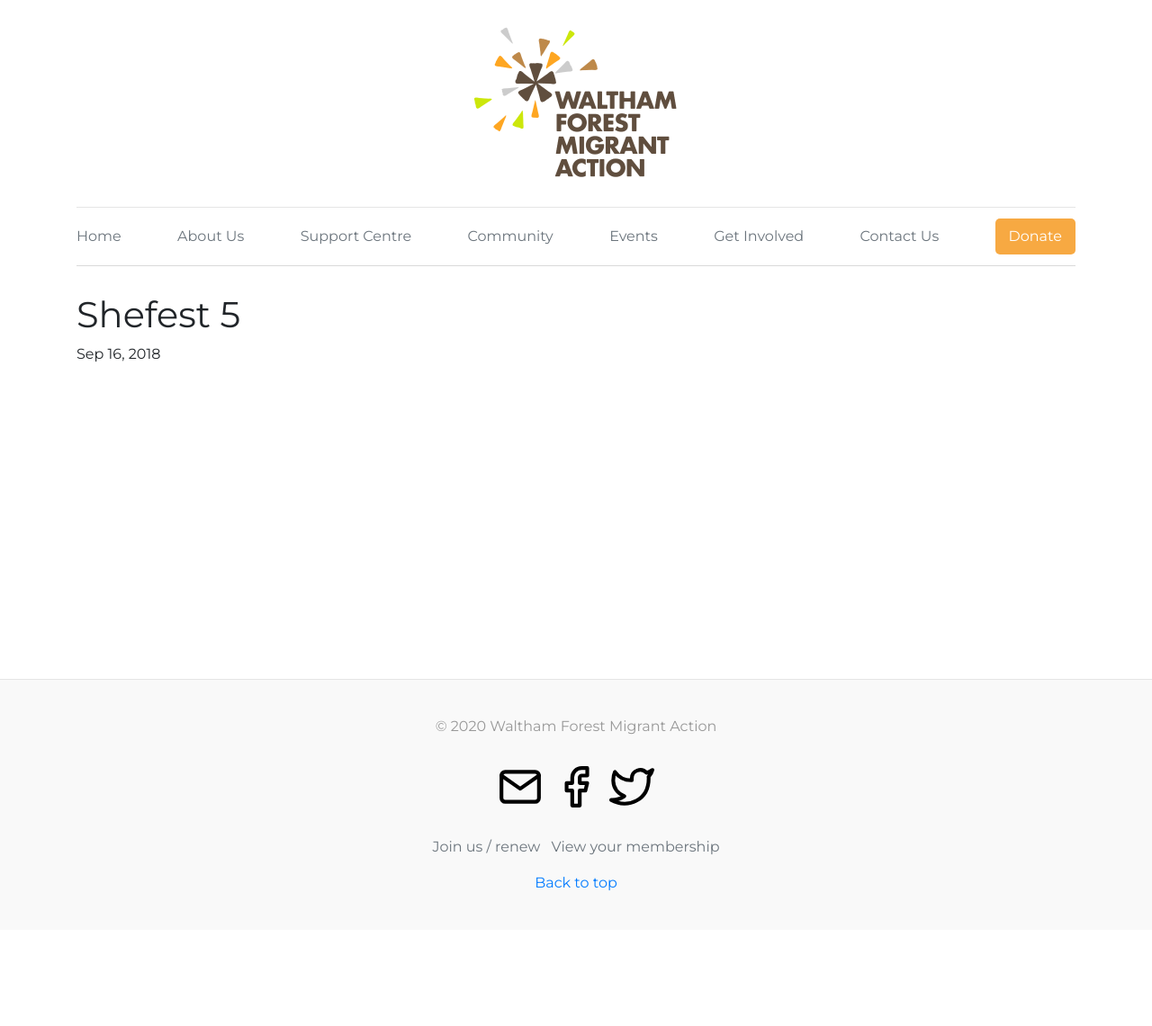
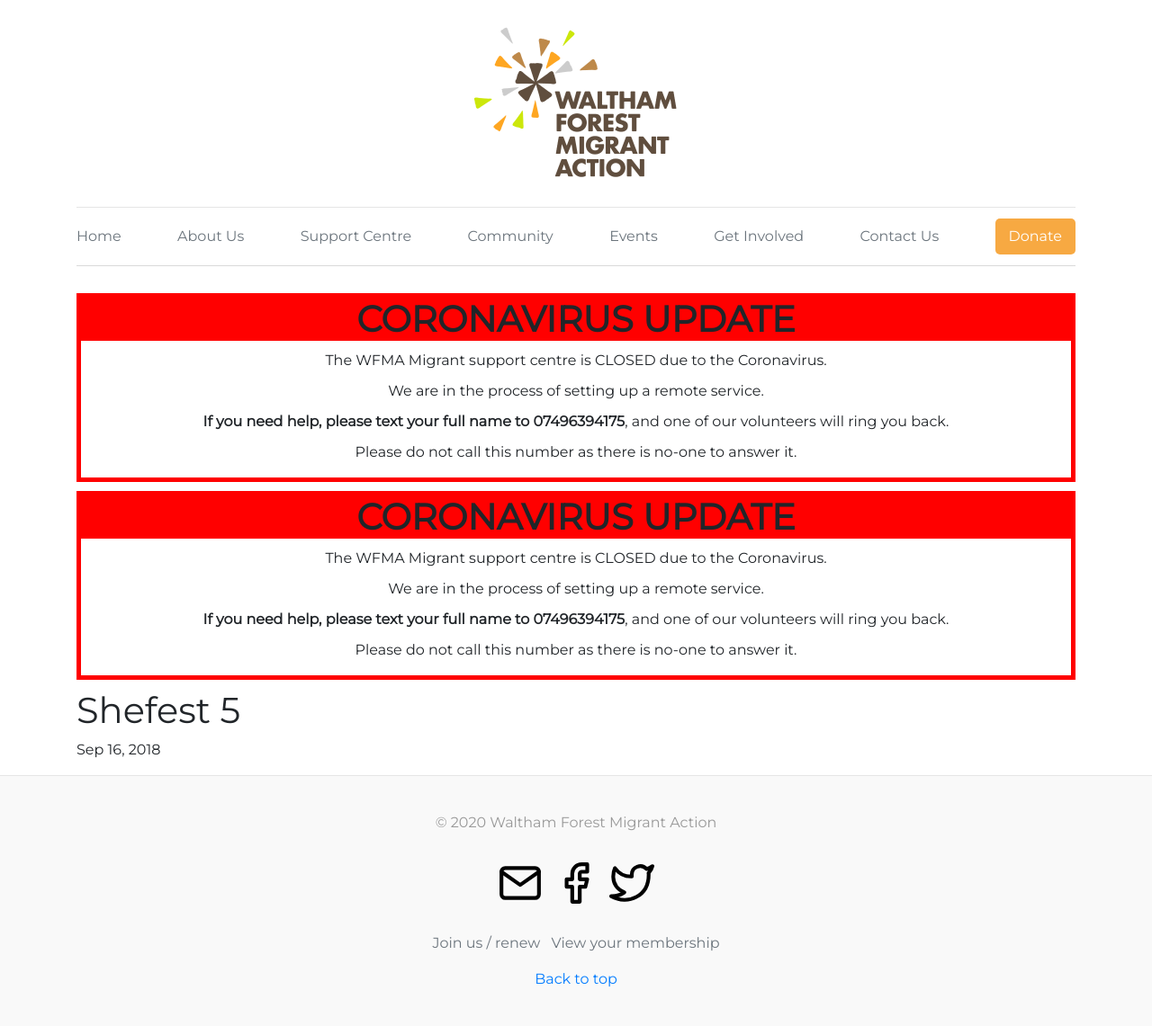
Before and after one commit to wfmigrantaction/wfmigrantaction.github.io, a Jekyll site: the page built from _posts/2018-09-16-shefest.md, in a window 1280 px wide. Shown: the whole page at 90% size. Built offline with Jekyll 4.4.1, drawn with Linux system fonts in a browser that asks for light colours; our own code applies the rules of GitHub Pages for plain Markdown files; before the commit the page ends 1034 px from its top, so only the background shows below that.

Commit message:
coronavirus update

```diff
--- /dev/null
+++ b/_includes/coronavirus.html
@@ -0,0 +1,17 @@
+<div style="border: 5px solid red; text-align: center; margin-bottom: 10px;">
+<h1 style="background: red; font-weight: bold;">
+CORONAVIRUS UPDATE
+</h1>
+<p style="margin: 10px">
+  The WFMA Migrant support centre is CLOSED due to the Coronavirus.
+</p>
+<p style="margin: 10px">
+  We are in the process of setting up a remote service.
+</p>
+<p style="margin: 10px">
+<strong>If you need help, please text your full name to 07496394175</strong>, and one of our volunteers will ring you back.
+</p>
+<p>
+Please do not call this number as there is no-one to answer it.
+</p>
+</div>
--- a/_layouts/default.html
+++ b/_layouts/default.html
@@ -82,6 +82,7 @@
         </div>
       </div>
 
+      {%- include coronavirus.html -%}
       {{ content }}
 
     </div>
--- a/_layouts/page.html
+++ b/_layouts/page.html
@@ -1,6 +1,8 @@
 ---
 layout: default
 ---
+{%- include coronavirus.html -%}
+
 <article class="post">
 
   <header class="post-header">
--- a/_layouts/post.html
+++ b/_layouts/post.html
@@ -1,6 +1,7 @@
 ---
 layout: default
 ---
+{%- include coronavirus.html -%}
 <article class="post h-entry" itemscope itemtype="http://schema.org/BlogPosting">
 
   <header class="post-header">
--- a/donate.md
+++ b/donate.md
@@ -14,5 +14,13 @@
 <p>
 Your donations make it possible for us to provide expert immigration law and housing advice in the Waltham Forest Migrant Support Centre.
 </p>
+<p>
+<strong>
+WFMA is working with the Hoe Street Covid-19 Mutual Aid group
+to help support vulnerable residents in Hoe Street ward during the pandemic.
+If your donation is for the mutual aid group please add a comment containing
+"MAG" when donating. Thank you!
+</strong>
+</p>
 </div>
 </div>
```
